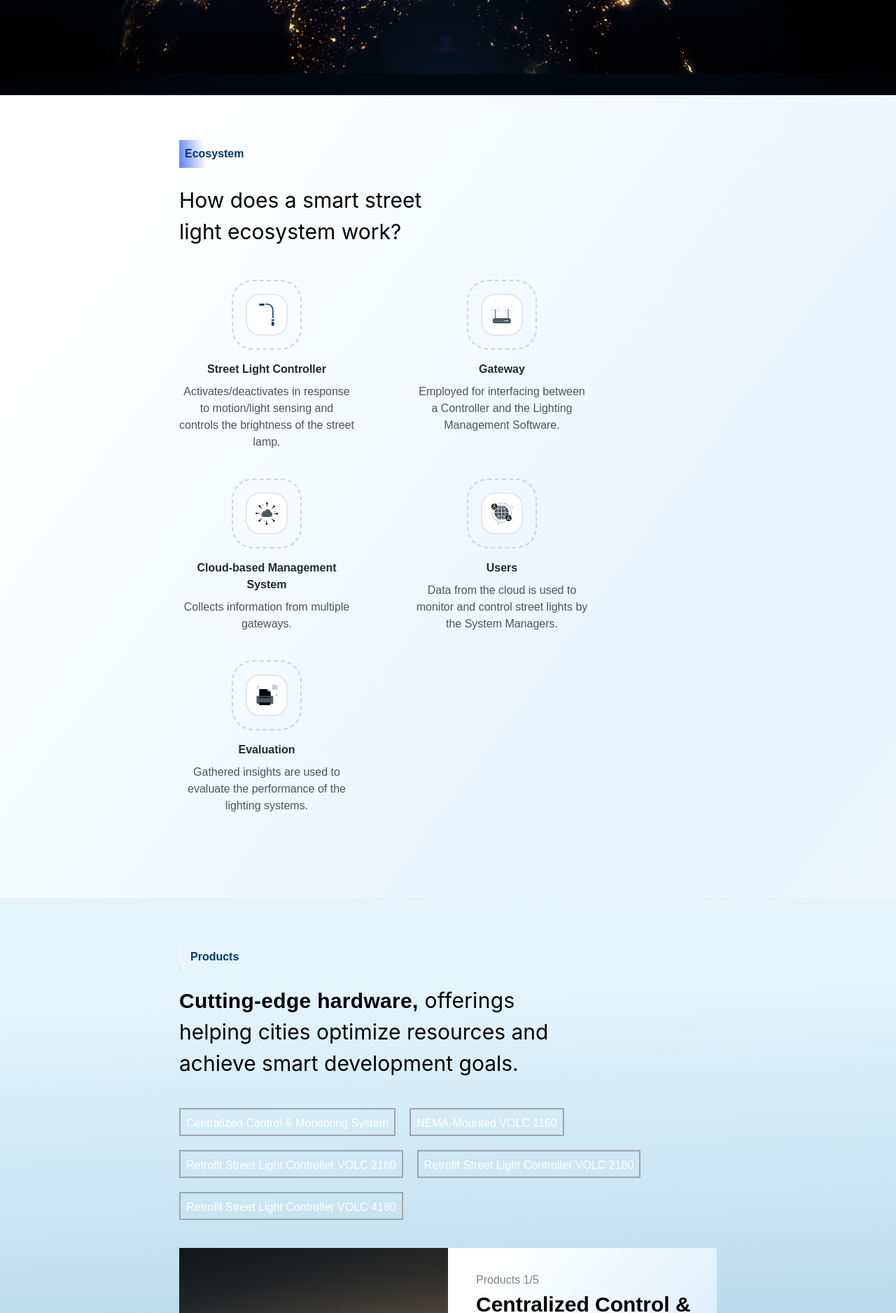
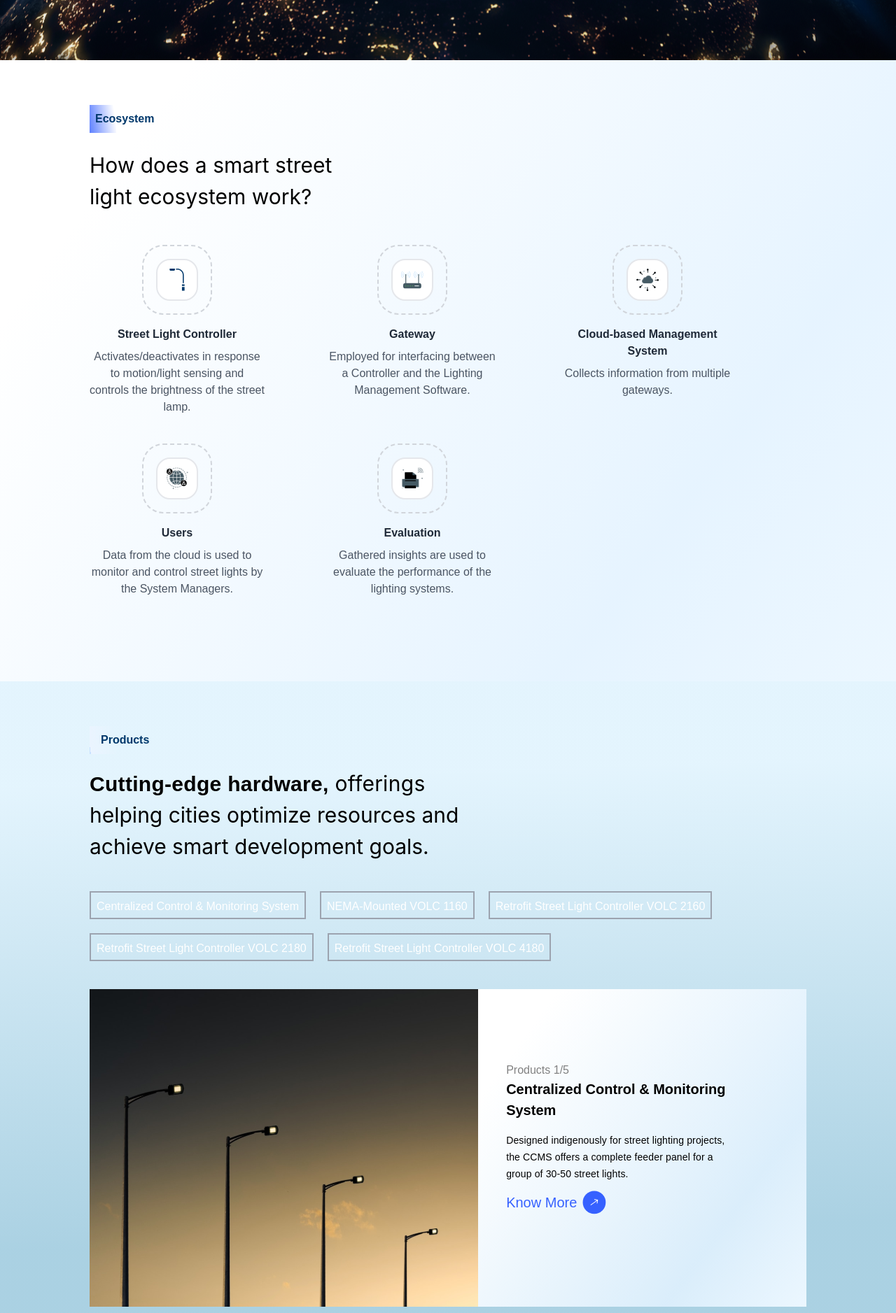
Before and after one commit to ajaykumar-21/BlackSof-Figma-Task, a Next.js app: page / in a window 1280 px wide. Shown: the part 700-2577 px from the top of the page at 70% size. Built offline with nearby package versions, Linux system fonts and the light colour scheme.

Commit message:
make changes in font size

```diff
--- a/src/components/Ecosystem.tsx
+++ b/src/components/Ecosystem.tsx
@@ -5,7 +5,7 @@ import Products from "./Products";
 const Ecosystem: React.FC = () => {
   return (
     <>
-      <div className="conatiner bg-white-blue-shades pl-[20%] pr-[20%] pt-16 pb-20">
+      <div className="conatiner bg-white-blue-shades pl-[10%] pr-[10%] pt-16 pb-20">
         <div className="w-auto h-auto">
           <div className="bg-gradient-blue text-[#00386B] font-bold text-center w-[38px] h-[40px] p-2">
             Ecosystem
--- a/src/components/Footer.tsx
+++ b/src/components/Footer.tsx
@@ -3,7 +3,7 @@ import Image from "next/image";
 
 const Footer: React.FC = () => {
   return (
-    <div className="bg-footer-image h-[450px] pl-[20%] pr-[20%] bg-center">
+    <div className="bg-footer-image h-[450px] pl-[10%] pr-[10%] bg-center">
       <div className="pt-10">
         <div className="container mx-auto py-6 flex justify-between items-center">
           <div>
--- a/src/components/Hero.tsx
+++ b/src/components/Hero.tsx
@@ -4,7 +4,7 @@ import Ecosystem from "./Ecosystem";
 const Hero: React.FC = () => {
   return (
     <div>
-      <div className="bg-hero-image bg-contain bg-center h-[750px] w-full">
+      <div className="bg-hero-image bg-center h-[700px] w-full">
         <div className="flex flex-col justify-center items-center">
           <div className="font-inter text-[16px] text-center pt-20">
             Smart Lighting Solutions
--- a/src/components/Products.tsx
+++ b/src/components/Products.tsx
@@ -5,7 +5,7 @@ import Arrow from "../../public/assets/arrow (2).svg";
 
 const Products: React.FC = () => {
   return (
-    <div className="conatiner bg-gradient-whitish-gray pl-[20%] pr-[20%] pt-16 pb-20">
+    <div className="conatiner bg-gradient-whitish-gray pl-[10%] pr-[10%] pt-16 pb-20">
       <div className="w-auto h-auto">
         <div className="bg-gradient-white-shades text-[#00386B] font-bold text-center w-[38px] h-[40px] p-2 pl-4">
           Products
@@ -34,18 +34,18 @@ const Products: React.FC = () => {
           </div>
         ))}
       </div>
-      <div className="h-[413px] mt-10">
+      <div className="mt-10">
         <div className="flex">
-          <div className="w-[50%]">
+          <div>
             <Image src={SmartLight} alt="Smart street Light" />
           </div>
           <div className="bg-white-blue-shades w-[50%] flex items-center pl-10">
             <div className="w-[336px] h-[245.87px]">
               <div className="text-[#818181] text-left">Products 1/5</div>
-              <div className="font-sequel-sans text-[30px] font-semibold text-[#000000] mb-4">
+              <div className="font-sequel-sans text-[20px] font-semibold text-[#000000] mb-4">
                 Centralized Control & Monitoring System
               </div>
-              <div className="font-sequel-sans text-[16px] font-normal leading-[24px] tracking-[0.01em] text-[#000000] mb-3">
+              <div className="font-sequel-sans text-[14px] font-normal leading-[24px] tracking-[0.01em] text-[#000000] mb-3">
                 Designed indigenously for street lighting projects, the CCMS
                 offers a complete feeder panel for a group of 30-50 street
                 lights.
```
